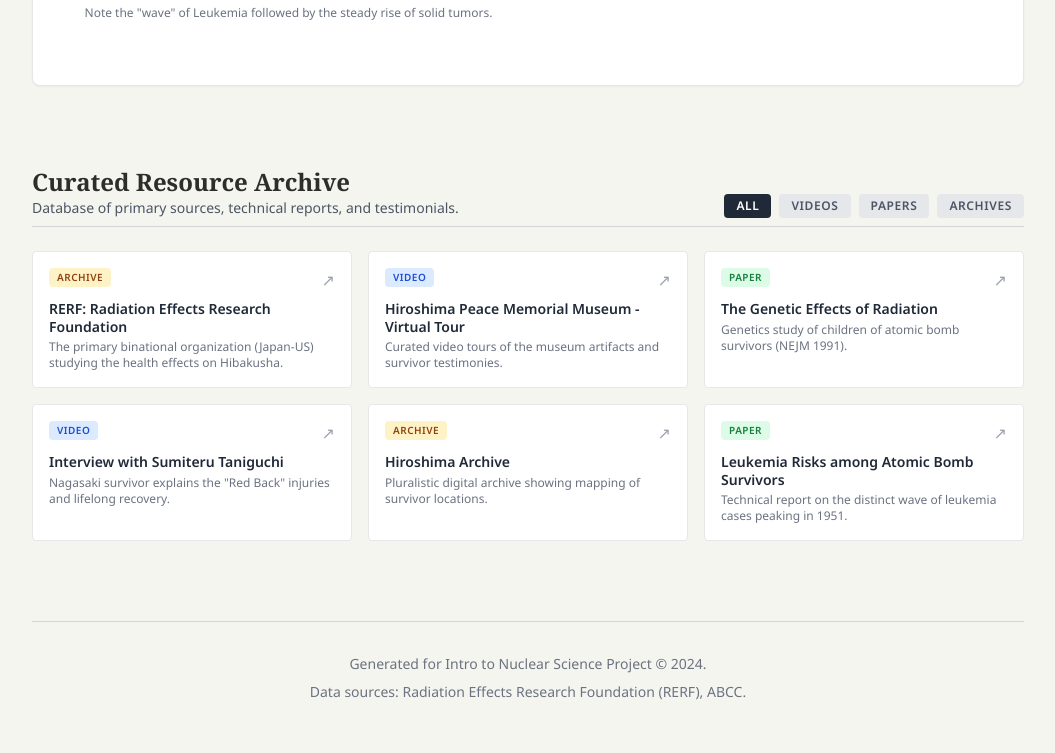
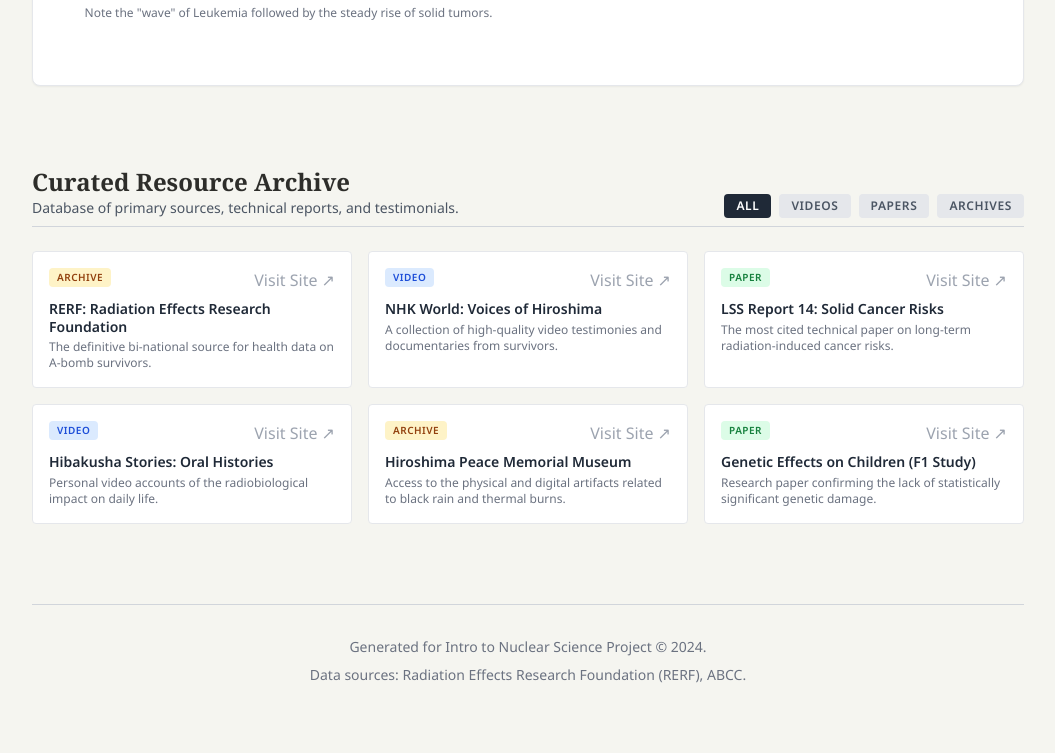
Before and after one commit to muhammad-awais-meche/inst-project, a plain HTML site: page index.html in a window 1280 px wide. Shown: the part 2708-3461 px from the top of the page, without its empty margins (112-1167 px from the left). Drawn offline with nearby package versions, Linux system fonts and the light colour scheme.

Commit message:
Fixed resource links

```diff
--- a/index.html
+++ b/index.html
@@ -272,12 +272,12 @@
         ];
 
         const resources = [
-            { type: 'archive', title: 'RERF: Radiation Effects Research Foundation', desc: 'The primary binational organization (Japan-US) studying the health effects on Hibakusha.', url: 'https://www.rerf.or.jp/en/' },
-            { type: 'video', title: 'Hiroshima Peace Memorial Museum - Virtual Tour', desc: 'Curated video tours of the museum artifacts and survivor testimonies.', url: '#' },
-            { type: 'paper', title: 'The Genetic Effects of Radiation', desc: 'Genetics study of children of atomic bomb survivors (NEJM 1991).', url: '#' },
-            { type: 'video', title: 'Interview with Sumiteru Taniguchi', desc: 'Nagasaki survivor explains the "Red Back" injuries and lifelong recovery.', url: '#' },
-            { type: 'archive', title: 'Hiroshima Archive', desc: 'Pluralistic digital archive showing mapping of survivor locations.', url: '#' },
-            { type: 'paper', title: 'Leukemia Risks among Atomic Bomb Survivors', desc: 'Technical report on the distinct wave of leukemia cases peaking in 1951.', url: '#' }
+            { type: 'archive', title: 'RERF: Radiation Effects Research Foundation', desc: 'The definitive bi-national source for health data on A-bomb survivors.', url: 'https://www.rerf.or.jp/en/' },
+            { type: 'video', title: 'NHK World: Voices of Hiroshima', desc: 'A collection of high-quality video testimonies and documentaries from survivors.', url: 'https://www3.nhk.or.jp/nhkworld/en/news/tags/18/' },
+            { type: 'paper', title: 'LSS Report 14: Solid Cancer Risks', desc: 'The most cited technical paper on long-term radiation-induced cancer risks.', url: 'https://meridian.allenpress.com/radiation-research/article/177/3/229/1924/Studies-of-the-Mortality-of-Atomic-Bomb-Survivors' },
+            { type: 'video', title: 'Hibakusha Stories: Oral Histories', desc: 'Personal video accounts of the radiobiological impact on daily life.', url: 'https://hibakushastories.org/' },
+            { type: 'archive', title: 'Hiroshima Peace Memorial Museum', desc: 'Access to the physical and digital artifacts related to black rain and thermal burns.', url: 'https://hpmmuseum.jp/?lang=eng' },
+            { type: 'paper', title: 'Genetic Effects on Children (F1 Study)', desc: 'Research paper confirming the lack of statistically significant genetic damage.', url: 'https://www.rerf.or.jp/en/programs/roadmap_e/health_effects-en/gene_e/' }
         ];
 
         const arsPhases = [
@@ -346,14 +346,14 @@
             const filtered = filter === 'all' ? resources : resources.filter(r => r.type === filter);
 
             container.innerHTML = filtered.map(r => `
-                <div class="bg-white p-4 rounded border border-gray-200 hover:shadow-md transition-shadow fade-in">
-                    <div class="flex justify-between items-start mb-2">
-                        <span class="text-[10px] font-bold uppercase tracking-wider px-2 py-0.5 rounded ${getTypeColor(r.type)}">${r.type}</span>
-                        <a href="${r.url}" class="text-gray-400 hover:text-[#b5443c]">↗</a>
-                    </div>
-                    <h4 class="font-bold text-sm mb-1 text-gray-800 leading-tight">${r.title}</h4>
-                    <p class="text-xs text-gray-500 line-clamp-2">${r.desc}</p>
+                <a href="${r.url}" target="_blank" class="block bg-white p-4 rounded border border-gray-200 hover:shadow-lg hover:border-[#b5443c] transition-all fade-in group">
+                <div class="flex justify-between items-start mb-2">
+                    <span class="text-[10px] font-bold uppercase tracking-wider px-2 py-0.5 rounded ${getTypeColor(r.type)}">${r.type}</span>
+                    <span class="text-gray-400 group-hover:text-[#b5443c] transition-colors">Visit Site ↗</span>
                 </div>
+                <h4 class="font-bold text-sm mb-1 text-gray-800 leading-tight">${r.title}</h4>
+                <p class="text-xs text-gray-500 line-clamp-2">${r.desc}</p>
+                </a>
             `).join('');
         }
 
@@ -487,4 +487,5 @@
 
     </script>
 </body>
+
 </html>
```
